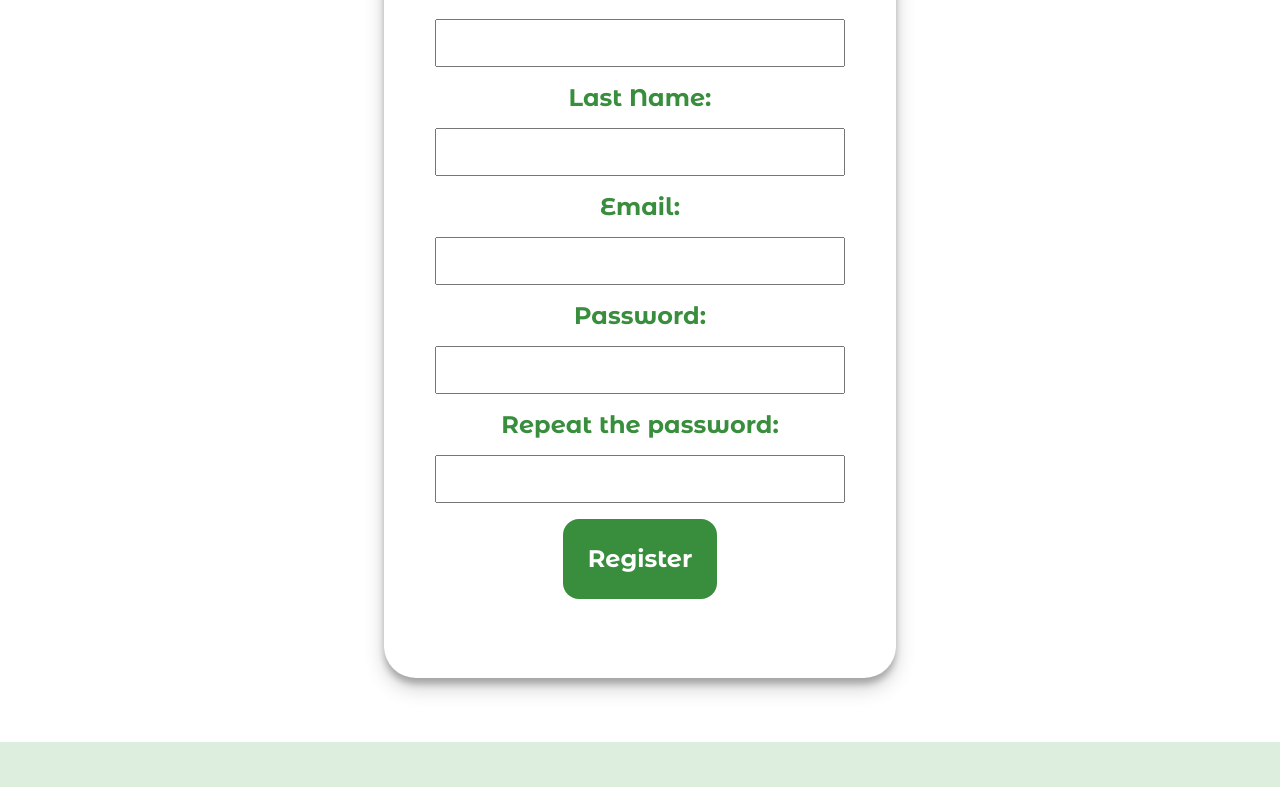
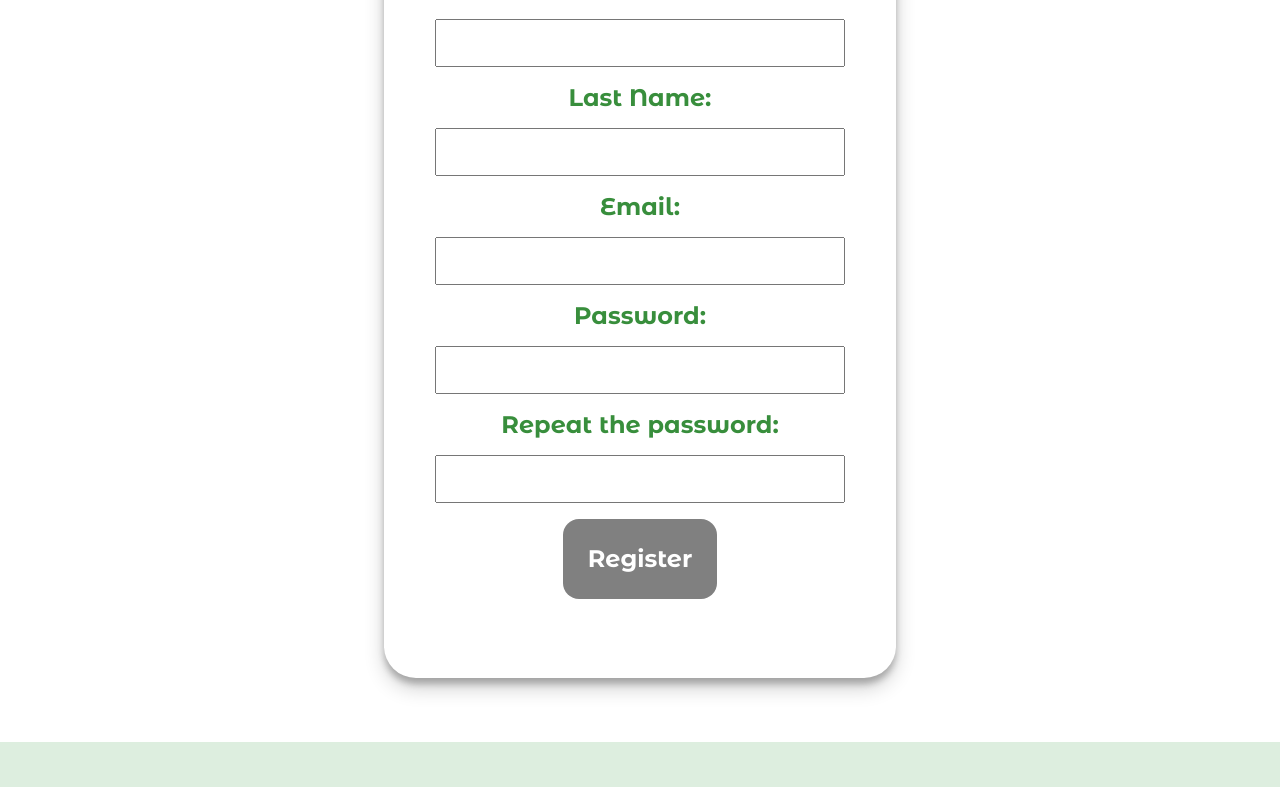
Before and after one commit to BojidaraBojanova/ShareRecipesApp, an Angular app in the folder client/: page /register in a window 1280 px wide. Shown: the part 369-1156 px from the top of the page. Built offline with nearby package versions, Linux system fonts and the light colour scheme.

Commit message:
Added validation to the register form

```diff
--- /dev/null
+++ b/client/src/app/shared/validators/passwordValidator/match-passwords-validator.ts
@@ -0,0 +1,12 @@
+import { FormGroup, ValidatorFn } from "@angular/forms";
+
+
+export function matchPasswordsValidator(passwordOne: string, passwordTwo: string): ValidatorFn{
+    return (control) => {
+        const group = control as FormGroup;
+        const passOne = group.get(passwordOne);
+        const passTwo = group.get(passwordTwo);
+
+        return passOne?.value === passTwo?.value ? null : { matchPasswordsValidator: true };
+    }
+}
--- a/client/src/app/user/register/register.component.css
+++ b/client/src/app/user/register/register.component.css
@@ -66,13 +66,31 @@
     height: 10%;
     font-size: 1.5rem;
     color: white;
-    background-color: #388E3C;
     border: none;
     border-radius: 1rem;
-    cursor: pointer;
     font-family: 'CustomFont-Bold';
 }
 
-.registerBtn:hover{
+
+.invalid-button{
+    background-color: gray;
+    cursor:default;
+}
+
+.valid-button{
+    background-color: #388E3C;
+    cursor: pointer;
+
+}
+
+.valid-button:hover{
     background-color: #8BC34A;
 }
+
+.error{
+    color: red;
+    font-family: 'CustomFont-MediumItalic';
+    font-size: 0.8rem;
+    text-align: center;
+    margin-top: 0.5rem;
+}
--- a/client/src/app/user/register/register.component.html
+++ b/client/src/app/user/register/register.component.html
@@ -4,18 +4,59 @@
     </div>
     <div class="registerForm">
         <div class="registerFormWrapper">
-            <form action="" class="regForm">
+            <form action="" class="regForm" [formGroup]="form" (ngSubmit)="register()">
+
                 <label for="firstName">First Name:</label>
-                <input type="text">
+                <input type="text" name="firstName" id="firstName" formControlName="firstName">
+
+                <ng-container *ngIf="form.get('firstName')?.touched">
+                    <p class="error" *ngIf="form.get('firstName')?.errors?.['required']">First Name is required!</p>
+                    <p class="error" *ngIf="form.get('firstName')?.errors?.['minlength']">First Name must be at least {{form.get('firstName')?.errors?.['minlength']?.['requiredLength']}} characters!</p>
+                </ng-container>
+
                 <label for="lastName">Last Name:</label>
-                <input type="text">
+                <input type="text" name="lastName" id="lastName" formControlName="lastName">
+
+                <ng-container *ngIf="form.get('lastName')?.touched">
+                    <p class="error" *ngIf="form.get('lastName')?.errors?.['required']">Last Name is required!</p>
+                    <p class="error" *ngIf="form.get('lastName')?.errors?.['minlength']">Last Name must be at least {{form.get('lastName')?.errors?.['minlength']?.['requiredLength']}} characters!</p>
+                </ng-container>
+
                 <label for="email">Email:</label>
-                <input type="email">
-                <label for="password">Password:</label>
-                <input type="password">
-                <label for="rePassword">Repeat the password:</label>
-                <input type="password">
-                <button type="submit" class="registerBtn">Register</button>
+                <input type="email" name="email" id="email" formControlName="email">
+
+                <ng-container *ngIf="form.get('email')?.touched">
+                    <p class="error" *ngIf="form.get('email')?.errors?.['required']">Email is required!</p>
+                    <p class="error" *ngIf="form.get('email')?.errors?.['appEmailValidator']">Email is not valid!</p>
+                </ng-container>
+
+                <ng-container formGroupName="passGroup">
+
+                    <label for="password">Password:</label>
+                    <input type="password" name="password" id="password" formControlName="password">
+
+
+                    <ng-container *ngIf="form.get('passGroup')?.get('password')?.touched">
+                        <p class="error" *ngIf="form.get('passGroup')?.get('password')?.errors?.['required']">Password is required!</p>
+                        <p class="error" *ngIf="form.get('passGroup')?.get('password')?.errors?.['appPasswordValidator']">Password must contain at least 8 characters, one uppercase letter, one lowercase letter, one digit and one special character!</p>
+                    </ng-container>
+
+                    <label for="rePassword">Repeat the password:</label>
+                    <input type="password" name="rePassword" id="rePassword" formControlName="rePassword">
+
+                    <ng-container *ngIf="form.get('passGroup')?.get('rePassword')?.touched">
+                        <p class="error" *ngIf="
+                        form.get('passGroup')?.errors?.['matchPasswordsValidator'] ||
+                        form.get('passGroup')?.get('rePassword')?.errors?.['required']">Repeat Password does not match password!</p>
+                    </ng-container>
+
+                </ng-container>
+
+
+
+                <button type="submit" class="registerBtn"
+                [ngClass]="{'invalid-button': form.invalid , 'valid-button' : !form.invalid}"
+                >Register</button>
             </form>
         </div>
 
--- a/client/src/app/user/register/register.component.ts
+++ b/client/src/app/user/register/register.component.ts
@@ -1,4 +1,8 @@
 import { Component } from '@angular/core';
+import { FormBuilder, Validators } from '@angular/forms';
+import { appEmailValidator } from 'src/app/shared/validators/emailVaidator/app-email-validator';
+import { appPasswordValidator } from 'src/app/shared/validators/passwordValidator/app-password-validator';
+import { matchPasswordsValidator } from 'src/app/shared/validators/passwordValidator/match-passwords-validator';
 
 @Component({
   selector: 'app-register',
@@ -7,4 +11,25 @@ import { Component } from '@angular/core';
 })
 export class RegisterComponent {
 
+  form = this.fb.group({
+    firstName: ['', [Validators.required, Validators.minLength(2)]],
+    lastName: ['', [Validators.required, Validators.minLength(2)]],
+    email: ['', [Validators.required, appEmailValidator()]],
+    passGroup: this.fb.group({
+      password: ['', [Validators.required, appPasswordValidator()]],
+      rePassword: ['', [Validators.required]],
+    }, {
+      validators: [matchPasswordsValidator('password', 'rePassword')],
+    })
+  });
+
+  constructor(private fb: FormBuilder){}
+
+  register(): void{
+    if(this.form.invalid){
+      return;
+    }
+
+    console.log(this.form.value);
+  }
 }
```
Also changed, not shown: client/src/app/shared/shared.module.ts (added, +21 -0 lines).
